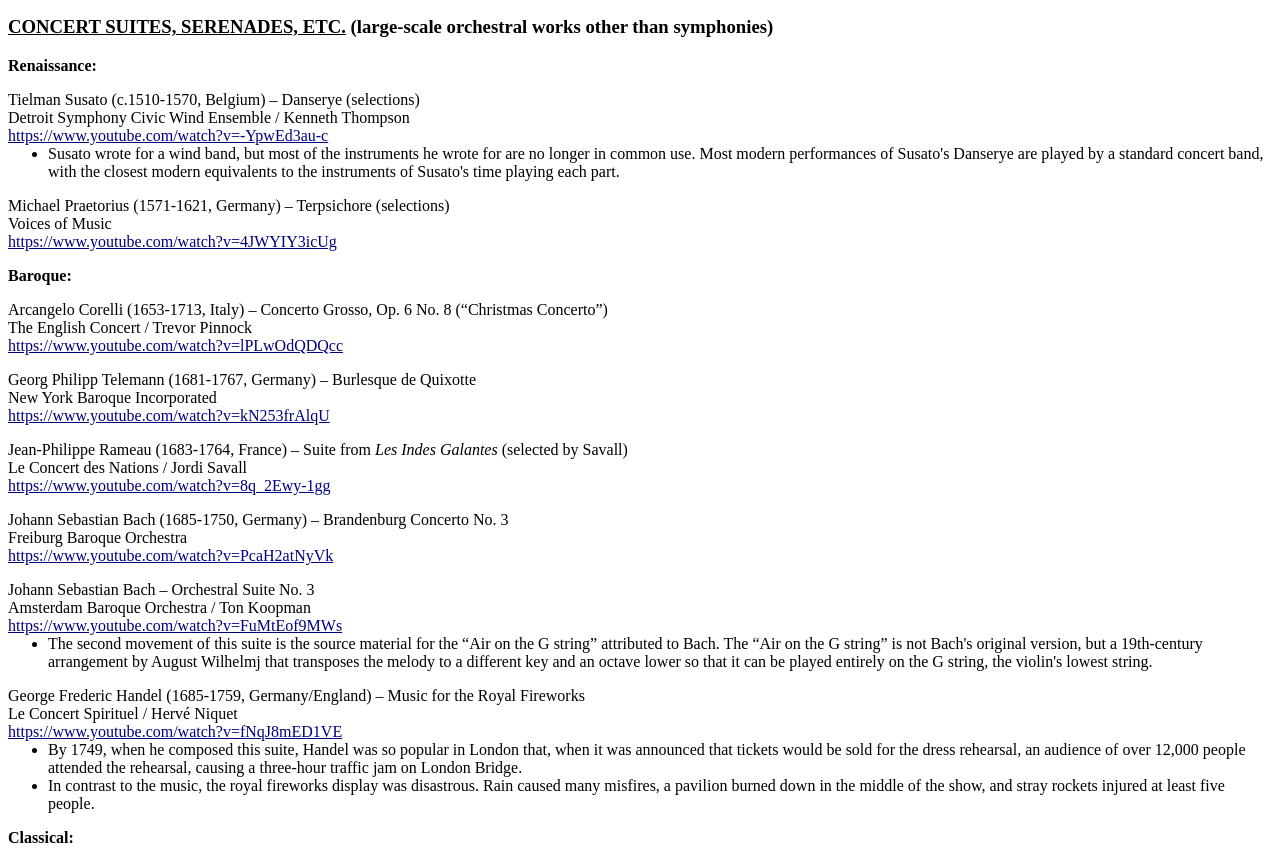
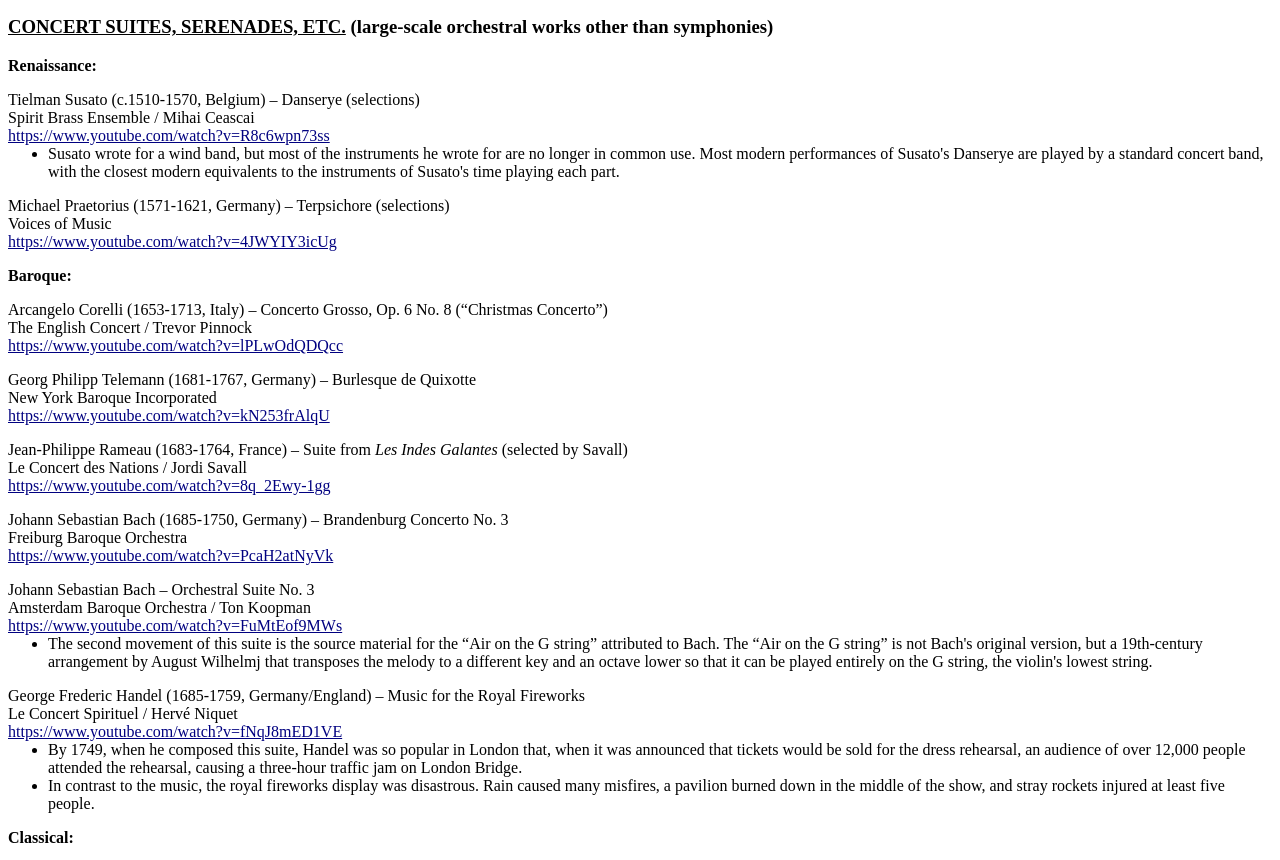
Before and after one commit to andrewhcit/andrewhcit.github.io, a plain HTML site: page orchestral.html in a window 1280 px wide. Shown: the part 10678-11538 px from the top of the page. Drawn offline with Linux system fonts and the light colour scheme.

Commit message:
Update orchestral.html

```diff
--- a/orchestral.html
+++ b/orchestral.html
@@ -519,8 +519,8 @@ Philharmonic Orchestra of the Americas / Alondra de la Parra<br>
 <p><h3><u>CONCERT SUITES, SERENADES, ETC.</u> (large-scale orchestral works other than symphonies)</h3></p>
 <p><b>Renaissance:</b></p>
 <p>Tielman Susato (c.1510-1570, Belgium) – Danserye (selections)<br>
-Detroit Symphony Civic Wind Ensemble / Kenneth Thompson<br>
-<a href="https://www.youtube.com/watch?v=-YpwEd3au-c">https://www.youtube.com/watch?v=-YpwEd3au-c</a></p>
+Spirit Brass Ensemble / Mihai Ceascai<br>
+<a href="https://www.youtube.com/watch?v=R8c6wpn73ss">https://www.youtube.com/watch?v=R8c6wpn73ss</a></p>
 <ul>
 <li>Susato wrote for a wind band, but most of the instruments he wrote for are no longer in common use. Most modern performances of Susato's Danserye are played by a standard concert band, with the closest modern equivalents to the instruments of Susato's time playing each part.</li>
 </ul>
```
